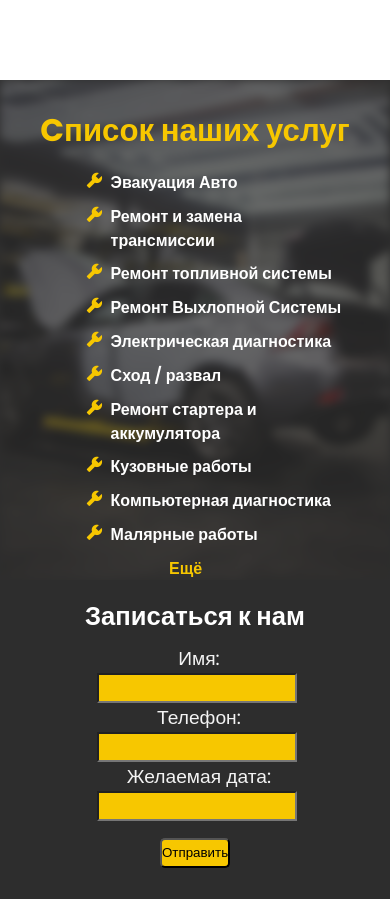
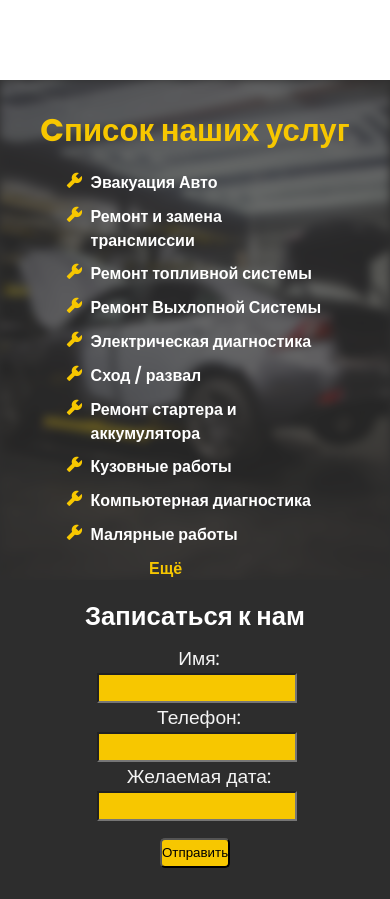
Before and after one commit to IgorRachev27/Django_site, a Django app: page / in a window 390 px wide. Shown: the part 3394-4293 px from the top of the page. Run offline with Django 3.2, Linux system fonts and the light colour scheme.

Commit message:
Added files and changes required for deployment to heroku

```diff
--- a/maga_service/static/style.css
+++ b/maga_service/static/style.css
@@ -2504,7 +2504,7 @@ right: 0;
 		overflow: auto;
 		margin-top: 1vh;
 		top: 80px;
-		transform: translateX(15vw);
+		transform: translateX(10vw);
 	}
 
 
```
